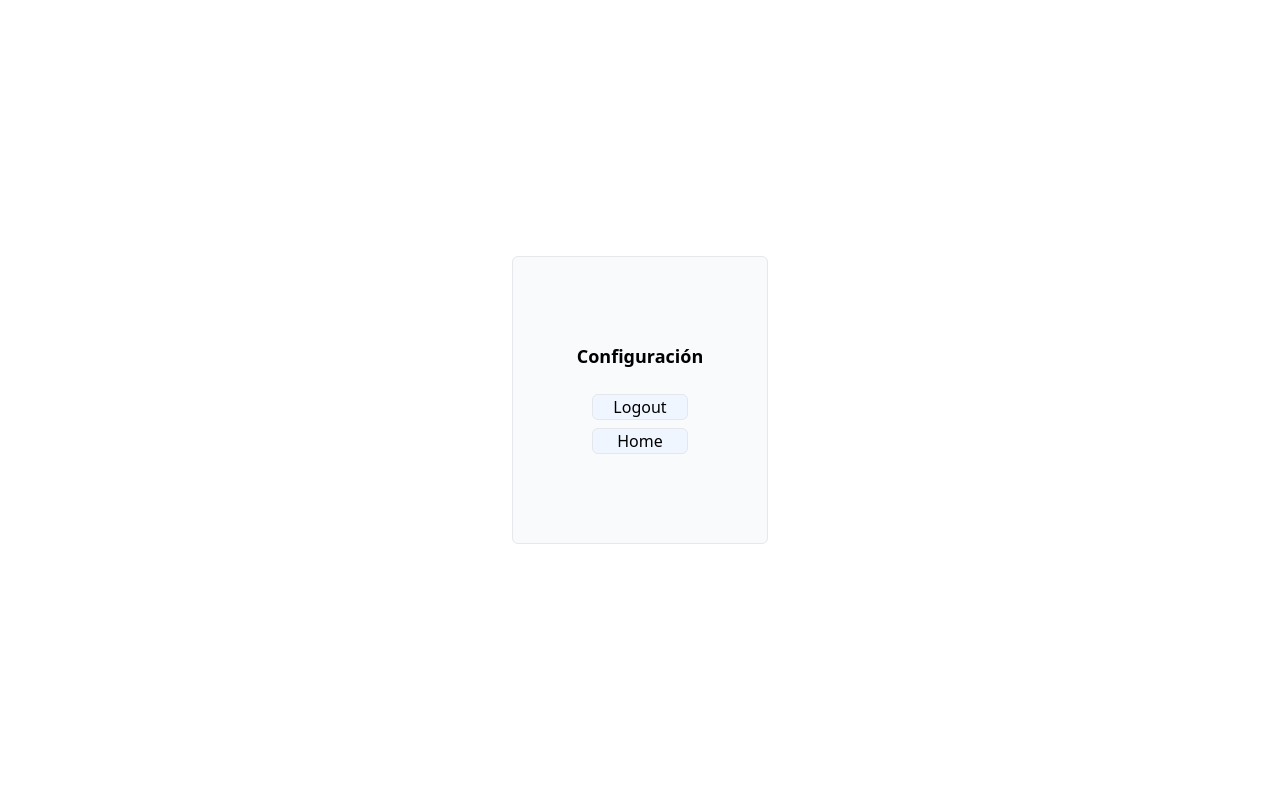
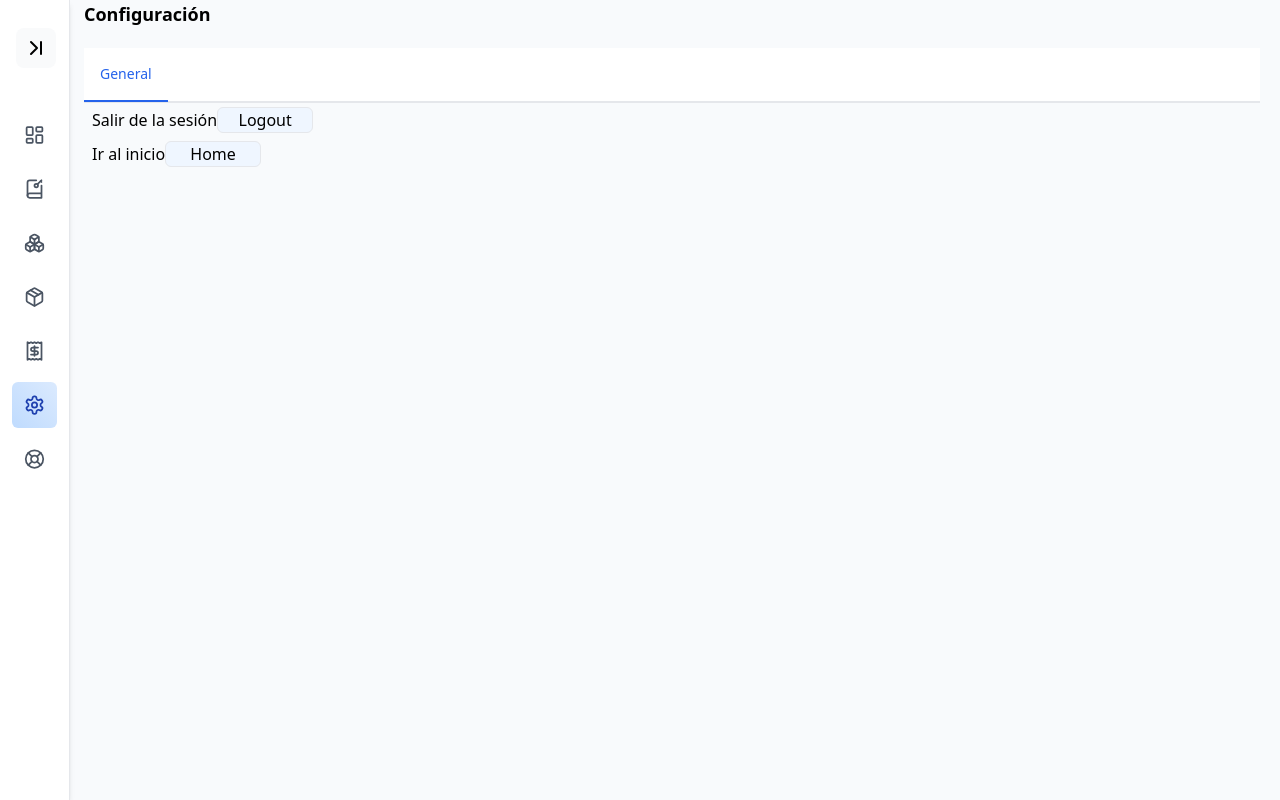
Before and after one commit to KonorOko/ganthausreact, a React (Vite) app: page /settings in a window 1280 px wide. Built offline with nearby package versions, Linux system fonts and the light colour scheme; sample sign-in values are in the browser's storage.

Commit message:
Fix logout, fix settings

```diff
--- a/src/App.jsx
+++ b/src/App.jsx
@@ -49,13 +49,12 @@ export const Login = () => {
           error: "No se pudo ingresar al sistema",
       }
     )
-
   };
 
   return (
-    <div className="flex flex-col items-center justify-center px-6 py-8 mx-auto md:h-screen lg:py-0 bg-blue-50">
-      <div className="fw-full bg-white rounded-lg shadow dark:border md:mt-0 sm:max-w-md xl:p-0 w-96 h-72">
-        <form className="space-y-4 md:space-y-6" onSubmit={submit}>
+    <div className="flex flex-col items-center justify-center px-6 md:py-8 mx-auto h-screen lg:py-0 bg-blue-50">
+      <div className="fw-full bg-white rounded-lg shadow dark:border mt-0 md:max-w-md xl:p-0 w-96 md:h-72 h-screen">
+        <form className="md:space-y-6 mt-20 mx-1" onSubmit={submit}>
           <div className="px-4">
             <h3 className="text-xl font-bold leading-tight tracking-tight text-gray-900 md:text-2xl my-5">Login</h3>
             <div >
--- a/src/pages/Settings.jsx
+++ b/src/pages/Settings.jsx
@@ -1,5 +1,7 @@
 import { useEffect, useState } from "react";
 import axios from "axios";
+import { Tabs } from '../components/ui/Tabs';
+import { Navigation } from '../components/Navigation';
 
 export const Logout = () => {
   useEffect(() => {
@@ -48,6 +50,7 @@ export const Logout = () => {
         );
         console.error("Error during logout:", e);
         console.log("logout not working");
+        window.location.href = "/login";
       }
     })();
   }, []);
@@ -55,27 +58,50 @@ export const Logout = () => {
 };
 
 export default function Settings() {
+  const [tab, setTab] = useState("General");
+
+  function generalTab() {
     return (
-    <div className="flex col justify-center h-screen items-center bg-white">
-      <div className="text-center border rounded-md bg-slate-50 w-64 h-72 flex col justify-center items-center">
+      <div>
         <ul>
           <li>
-            <h1 className="text-lg font-bold mb-5">
-              Configuración
-            </h1>
-          </li>
-          <li>
+            <label>Salir de la sesión</label>
             <a href="/logout">
               <button className="bg-blue-50 border rounded-md w-24 my-1">Logout</button>
             </a>
           </li>
           <li>
+            <label>Ir al inicio</label>
             <a href="/">
               <button className="bg-blue-50 border rounded-md w-24 my-1">Home</button>
             </a>
           </li>
+        </ul>
+      </div>
+    )
+  }
 
-        </ul>
+  function currentTab() {
+    switch (tab) {
+      case "General":
+        return generalTab();
+      default:
+        return <div>...</div>;
+    }
+  }
+  let names = ["General",];
+  return (
+    <div className="min-h-screen bg-slate-50 md:ml-16">
+      <div className="md:px-5">
+        <h1 className="text-lg font-bold mb-5">
+          Configuración
+        </h1>
+        <div className="text-md font-medium text-center text-gray-500 border-b border-gray-200 bg-white">
+          <Tabs names={names} tab={tab} setTab={setTab} />
+        </div>
+        <div className="px-2">
+          {currentTab()}
+        </div>
       </div>
     </div>
   );
```
Also changed, not shown: src/main.jsx (+5 -5 lines), src/pages/DashboardPage.jsx (renamed from src/pages/Main.jsx), src/pages/DescuentosPage.jsx (added), src/pages/InventarioPage.jsx (added), src/pages/PedidosPage.jsx (added). Lines whose indentation alone changed are shown as unchanged.
